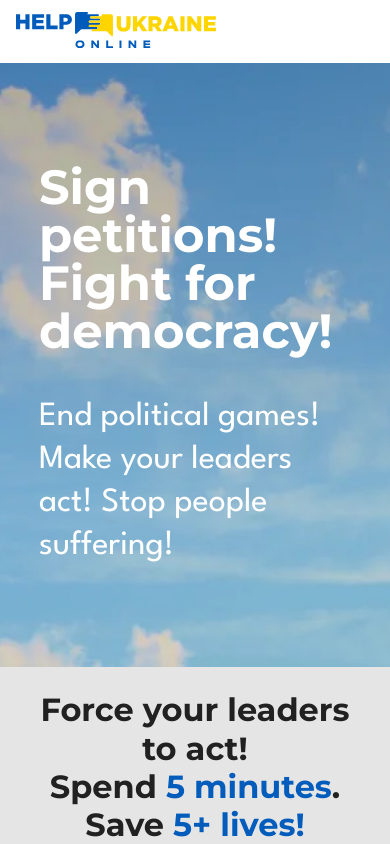
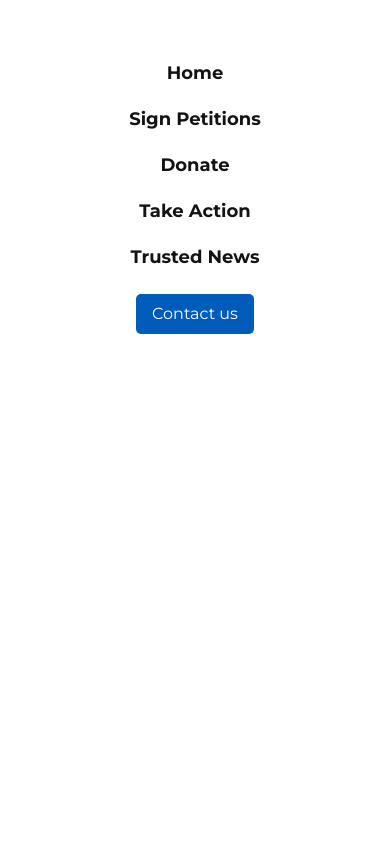
Before and after one commit to s7kind/helpukraine, a Next.js app: page /petition in a window 390 px wide. Shown: the top 844 px of the page. Built offline with nearby package versions, Linux system fonts and the light colour scheme.

Commit message:
start changes

```diff
--- a/components/header.js
+++ b/components/header.js
@@ -1,14 +1,56 @@
 import styles from '../styles/header.module.scss'
 import Link from "next/link";
+import {useEffect, useState} from "react";
 
 export default function Header() {
+
+    const [scrollY, setScrollY] = useState(0);
+
+    const scrollEvent = () => {
+        setScrollY(window.pageYOffset);
+    }
+
+    useEffect(() => {
+        function watchScroll() {
+            window.addEventListener("scroll", scrollEvent);
+        }
+
+        watchScroll();
+        return () => {
+            window.removeEventListener("scroll", scrollEvent);
+        };
+    });
+
+
     return (
-        <div className={styles.header}>
-            <div className="container">
+        <header className={`${styles.header} ${scrollY > 150 ? styles.header__scroll : ''}`}>
+            <div className={`container ${styles.header__container}`}>
                 <Link href="/">
                     <a><img className={styles.header__logo} src="/static/logo.svg" alt="Help Ukraine Online"/></a>
                 </Link>
+                <div className={styles.header__menu}>
+                    <div className={styles.header__menu_links}>
+                        <Link href={'/'}>
+                            <a><span>Home</span></a>
+                        </Link>
+                        <Link href={'/petition'}>
+                            <a><span>Sign Petitions</span></a>
+                        </Link>
+                        <Link href={'/donation'}>
+                            <a><span>Donate</span></a>
+                        </Link>
+                        <Link href={'/take-action'}>
+                            <a><span>Take Action</span></a>
+                        </Link>
+                        <Link href={'/trusted-sources'}>
+                            <a><span>Trusted News</span></a>
+                        </Link>
+                    </div>
+
+                    <a href="mailto:contact@helpukraineonline.com"
+                       className={styles.menu_contact}><span>Contact us</span></a>
+                </div>
             </div>
-        </div>
+        </header>
     )
 }
--- /dev/null
+++ b/next.config.js
@@ -0,0 +1,6 @@
+module.exports = {
+    reactStrictMode: true,
+    images: {
+        deviceSizes: [600, 640, 750, 828, 1080, 1200, 1920, 2048, 3840],
+    },
+}
--- a/pages/petition.js
+++ b/pages/petition.js
@@ -4,10 +4,23 @@ import styles from '../styles/petition-page.module.scss'
 import React from "react";
 
 export default function Petition() {
+    const meta = {
+        "title": "Sign a petition! Stop war!",
+        "description": "Ukrainians are dying. Nuclear catastrophe is a real threat. Russian troops are committing war crimes. Stop Russian violence now!",
+        "og:image": "https://files.slack.com/files-pri/T685AV266-F035QC3F0Q5/huo_logo.png"
+    }
+
     return (
         <>
             <Head>
-                <title>Help Ukraine Online - Petition</title>
+                <title>{meta.title}</title>
+                <meta name="description" content={meta.description}/>
+                <meta property="og:title" content={meta.title}/>
+                <meta property="og:type" content="website"/>
+                <meta property="og:image" content={meta["og:image"]}/>
+                <meta property="og:url" content="https://helpukraineonline.com/petition"/>
+                <meta property="og:description" content={meta.description}/>
+                <meta property="og:site_name" content="Help Ukraine Online"/>
             </Head>
 
             <main className={styles.main}>
--- a/styles/app.scss
+++ b/styles/app.scss
@@ -264,3 +264,13 @@ ul {
 .swiper-horizontal > .swiper-pagination-bullets, .swiper-pagination-bullets.swiper-pagination-horizontal {
   bottom: 0 !important;
 }
+
+.main__app {
+  padding-top: 110px;
+}
+
+@media (max-width: 960px) {
+  .main__app {
+    padding-top: 60px;
+  }
+}
--- a/styles/header.module.scss
+++ b/styles/header.module.scss
@@ -1,16 +1,78 @@
 .header {
   width: 100%;
-  position: relative;
+  position: fixed;
   padding: 31px 0;
   background: #fff;
-  z-index: 5;
+  z-index: 155;
+  top: 0;
+  transition: all .4s ease;
+
+  &__scroll {
+    padding: 5px 0;
+    background: rgba(255, 255, 255, 0.4);
+    backdrop-filter: blur(20px);
+  }
+
+
+  &__container {
+    display: flex;
+    align-items: center;
+    justify-content: space-between;
+  }
+
   &__logo {
     width: 276px;
     height: auto;
     position: relative;
   }
+
+  &__menu {
+    display: flex;
+    align-items: center;
+
+    &_links {
+      a {
+        text-decoration: none;
+        margin: 0 16px;
+        position: relative;
+
+        &:hover {
+          &:before {
+            width: 100%;
+          }
+        }
+
+        &:before {
+          position: absolute;
+          bottom: -3px;
+          left: 0;
+          width: 0;
+          height: 1px;
+          content: '';
+          background: #005BBB;
+          transition: width .4s ease;
+        }
+
+        span {
+          font-size: 14px;
+          color: #131313;
+        }
+      }
+    }
+  }
+
+  .menu_contact {
+    background: #005BBB;
+    padding: 12px 16px;
+    border-radius: 5px;
+    margin-left: 12px;
+
+    span {
+      color: #fff !important;
+      line-height: 1;
+    }
+  }
 }
-
 
 @media (max-width: 960px) {
   .header {
@@ -19,5 +81,38 @@
     &__logo {
       max-width: 200px;
     }
+
+    &__menu {
+      padding: 50px 0;
+      overflow-y: auto;
+      position: fixed;
+      top: 0;
+      right: 0;
+      width: 100%;
+      height: 100vh;
+      background: rgba(255, 255, 255, 1);
+      display: flex;
+      flex-direction: column;
+      align-items: center;
+
+      &_links {
+        display: flex;
+        flex-direction: column;
+        align-items: center;
+        a {
+          margin: 14px 0;
+          span {
+            font-weight: 700;
+            font-size: 18px;
+          }
+        }
+      }
+    }
+
+    .menu_contact {
+      margin-left: 0;
+      margin-top: 14px;
+    }
   }
+
 }
--- a/styles/petition-page.module.scss
+++ b/styles/petition-page.module.scss
@@ -3,10 +3,12 @@ $League: 'League Spartan', sans-serif;
 
 .main {
   background: #E5E5E5;
-  &__full_width_container{
+
+  &__full_width_container {
     width: 100%;
   }
-  p{
+
+  p {
     font-family: $League;
     font-style: normal;
     font-weight: normal;
@@ -14,7 +16,8 @@ $League: 'League Spartan', sans-serif;
     line-height: 127%;
     color: #212121;
   }
-  h2, h3{
+
+  h2, h3 {
     font-style: normal;
     font-weight: bold;
     font-size: 48px;
@@ -29,18 +32,21 @@ $League: 'League Spartan', sans-serif;
     overflow: hidden;
     left: 0;
     background: url("../public/petition/background__image.webp") no-repeat center top;
+
     h1 {
       font-style: normal;
       font-weight: bold;
       font-size: 96px;
       color: #FFFFFF;
     }
+
     div {
       position: relative;
       text-align: left;
       display: block;
       width: 80%;
       margin: 100px auto;
+
       h1 {
         margin: 100px 0 40px;
         line-height: 100.5%;
@@ -63,7 +69,7 @@ $League: 'League Spartan', sans-serif;
     margin: auto;
     padding: 90px 0;
 
-    &__entry_content{
+    &__entry_content {
       width: 70%;
       text-align: center;
       margin: 0 auto 100px;
@@ -81,19 +87,18 @@ $League: 'League Spartan', sans-serif;
         margin-bottom: 75px;
       }
 
-      div{
+      div {
         display: flex;
         justify-content: center;
 
-        a{
+        a {
           margin: 0 20px 0 0;
-          padding: 14px 30px!important;
+          padding: 14px 30px !important;
         }
       }
-
     }
 
-    &__citizen{
+    &__citizen {
       background: #FFFFFF;
       display: flex;
       justify-content: center;
@@ -101,36 +106,41 @@ $League: 'League Spartan', sans-serif;
       text-align: center;
       padding: 24px;
 
-      h2{
+      h2 {
         margin: 70px 0 30px 0;
       }
 
-      p{
+      p {
         margin-bottom: 50px;
       }
 
-      a{
+      a {
         margin: 0 auto 50px;
       }
     }
 
-    &__fraped{
+    &__fraped {
       margin-bottom: 90px;
-      p{
+
+      p {
         font-weight: 600;
         color: #005BBB;
         margin: 40px 0 30px 0;
       }
-      ul{ margin-bottom: 30px;
-        li{
+
+      ul {
+        margin-bottom: 30px;
+
+        li {
           font-style: normal;
           font-weight: normal;
           font-size: 20px;
           line-height: 127%;
-          margin-bottom: 15px!important;
+          margin-bottom: 15px !important;
         }
       }
-      span{
+
+      span {
         font-style: normal;
         font-weight: 600;
         font-size: 20px;
@@ -139,18 +149,17 @@ $League: 'League Spartan', sans-serif;
       }
     }
 
-    &__two_blocks{
+    &__two_blocks {
       display: flex;
       margin-bottom: 90px;
 
-      &__first{
+      &__first {
         background: #FFFFFF;
         width: 50%;
 
-        div{
+        div {
           padding: 45px;
-
-          span{
+          span {
             font-style: normal;
             font-weight: normal;
             font-size: 18px;
@@ -159,24 +168,26 @@ $League: 'League Spartan', sans-serif;
           }
         }
       }
-      &__second{
+
+      &__second {
         width: 50%;
         margin: 80px 0 0 55px;
 
-        h3{
+        h3 {
           margin-bottom: 30px;
         }
-         p{
-           margin-bottom: 20px;
-         }
 
-        &__media{
+        p {
+          margin-bottom: 20px;
+        }
+
+        &__media {
           background: #FFFFFF;
 
-          &__cover{
+          &__cover {
             padding: 24px 24px 25px 30px;
 
-            span{
+            span {
               font-style: normal;
               font-weight: 500;
               font-size: 20px;
@@ -184,15 +195,16 @@ $League: 'League Spartan', sans-serif;
               color: #005BBB;
               margin-bottom: 5px;
             }
-            p{
+
+            p {
               font-weight: 300;
             }
-            div{
+
+            div {
               display: flex;
               justify-content: end;
 
-              img{
-
+              img {
                 padding-right: 20px;
               }
             }
@@ -215,10 +227,9 @@ $League: 'League Spartan', sans-serif;
       }
 
       p {
-
         margin: 25px 0 75px;
 
-        span{
+        span {
           color: #005BBB;
           font-style: normal;
           font-weight: 600;
@@ -229,7 +240,6 @@ $League: 'League Spartan', sans-serif;
     }
 
     table {
-
       font-family: $League;
       margin-top: -50px;
 
@@ -241,8 +251,8 @@ $League: 'League Spartan', sans-serif;
         border: none;
       }
 
-      tr:last-child th:last-child{
-        padding: 40px 0 100px 100px!important;
+      tr:last-child th:last-child {
+        padding: 40px 0 100px 100px !important;
       }
 
       tr:last-child th {
@@ -258,12 +268,7 @@ $League: 'League Spartan', sans-serif;
         line-height: 127%;
         color: #212121;
         vertical-align: middle;
-
       }
-
-      //tr:first-child th {
-      //  padding: 0 150px 40px 0!important;
-      //}
 
       tr:nth-child(1n-1) th {
         padding: 40px 150px 40px 0;
@@ -279,6 +284,7 @@ $League: 'League Spartan', sans-serif;
       }
     }
   }
+
   @media (max-width: 768px) {
     h1 {
       font-size: 48px;
@@ -290,25 +296,30 @@ $League: 'League Spartan', sans-serif;
       font-size: 24px;
     }
     &__container {
-      padding:24px 0;
-      &__entry_content{
+      padding: 24px 0;
+
+      &__entry_content {
         width: 100%;
+
         div {
           flex-wrap: wrap;
+
           a {
             margin-bottom: 24px;
           }
         }
       }
-      &__two_blocks{
+
+      &__two_blocks {
         flex-wrap: wrap;
-        &__first{
+
+        &__first {
           width: 100%;
 
-          div{
+          div {
             padding: 24px;
 
-            span{
+            span {
               font-style: normal;
               font-weight: normal;
               font-size: 18px;
@@ -317,11 +328,13 @@ $League: 'League Spartan', sans-serif;
             }
           }
         }
+
         &__second {
           width: 100%;
-          margin: 0px;
+          margin: 0;
+
           h3 {
-            margin-top:24px;
+            margin-top: 24px;
           }
         }
       }
```
Also changed, not shown: pages/donation.js (+15 -1 lines), pages/index.js (+14 -1 lines), pages/take-action.js (+16 -1 lines), pages/trusted-sources.js (+14 -1 lines).
